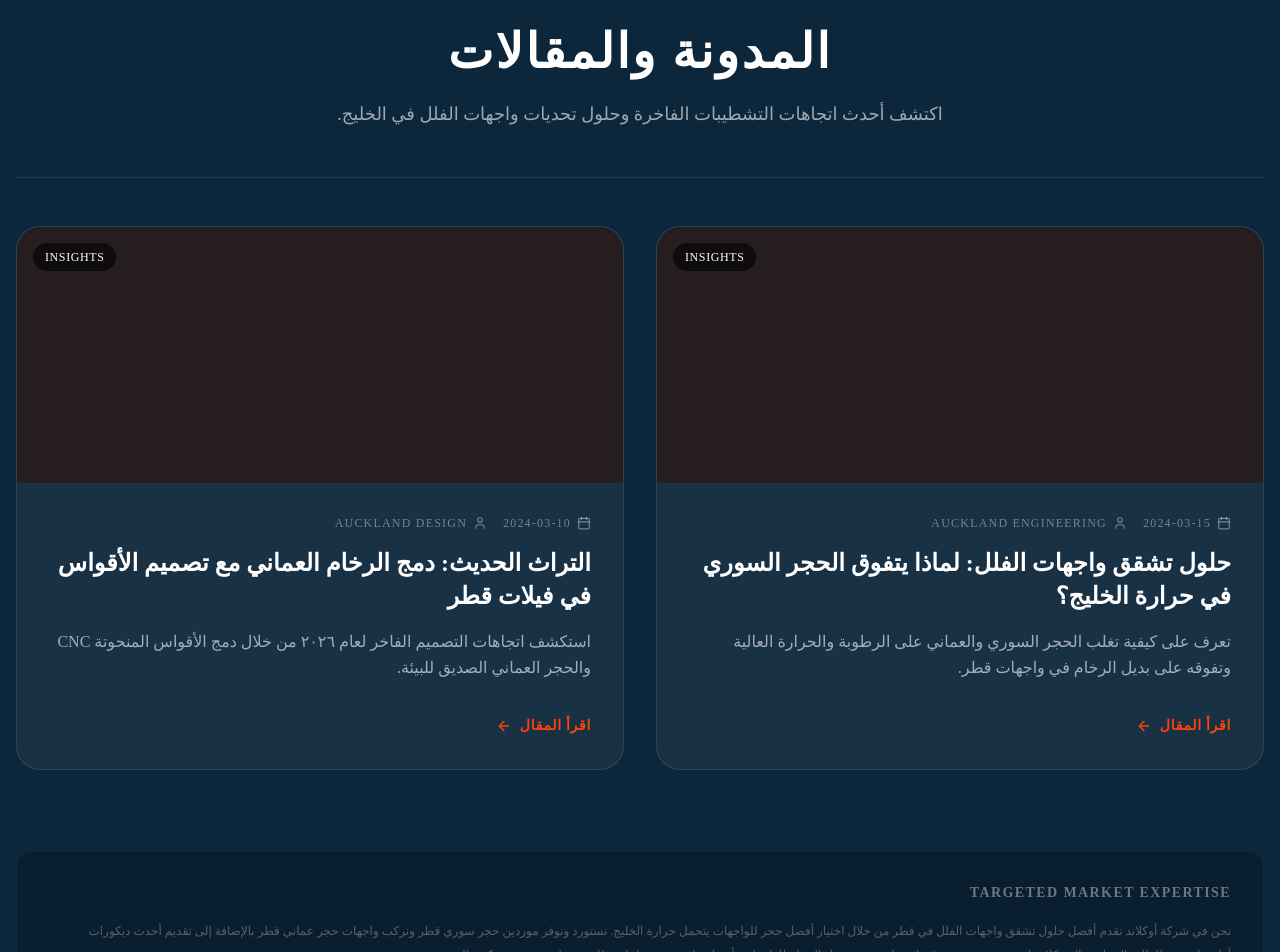
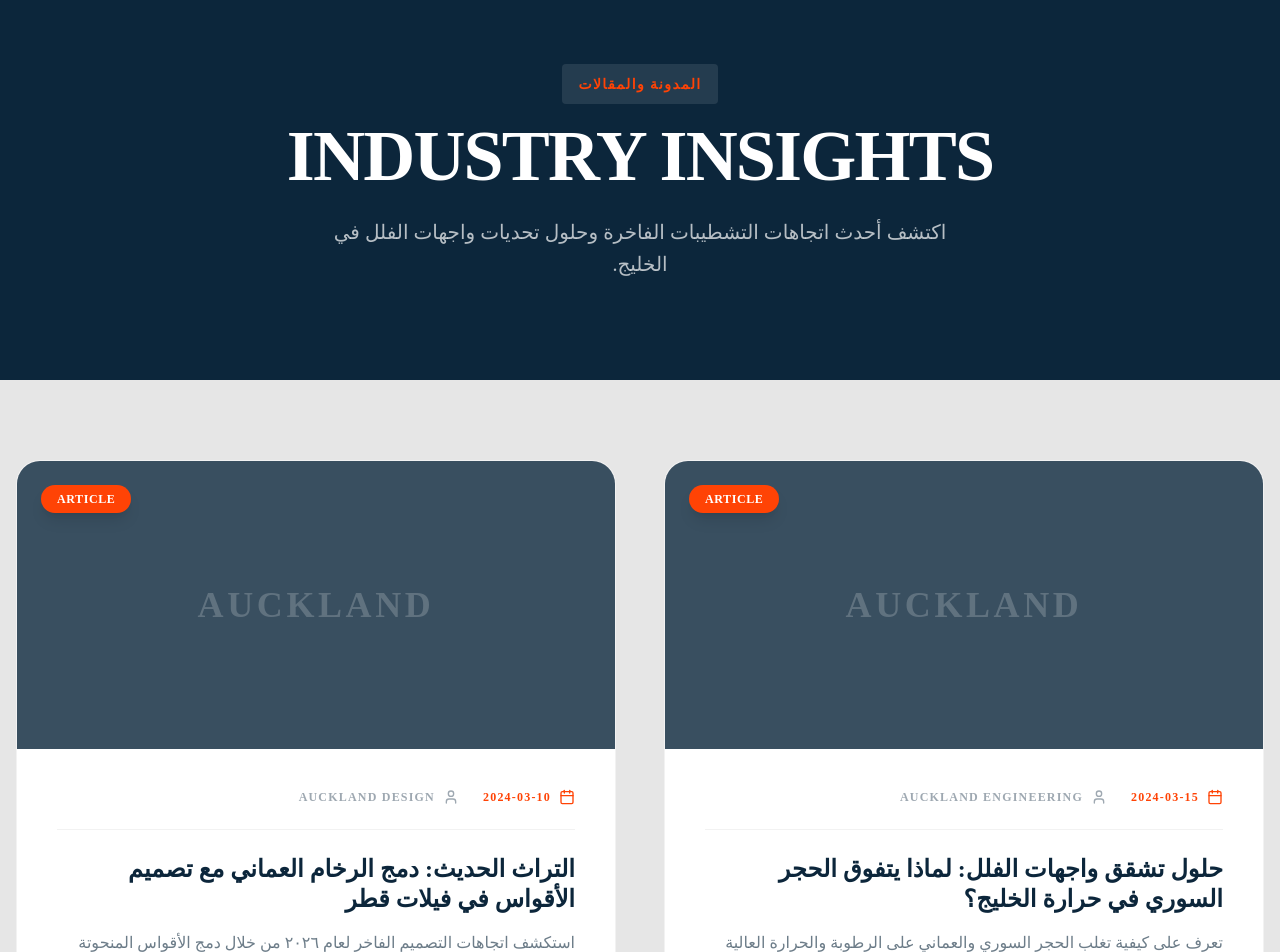
Before and after one commit to hammamsawalma/auckland, a Next.js app: page /ar/blog in a window 1280 px wide. Shown: the part 100-1052 px from the top of the page. Built offline with nearby package versions, Linux system fonts and the light colour scheme.

Commit message:
style: redesign calculator and blog to match main brand identity

```diff
--- a/src/app/[locale]/blog/page.tsx
+++ b/src/app/[locale]/blog/page.tsx
@@ -1,7 +1,11 @@
+"use client";
+
 import { useTranslations } from "next-intl";
 import { Link } from "@/i18n/routing";
 import { ArrowRight, Calendar, User } from "lucide-react";
-import Image from "next/image";
+import { Navbar } from "@/components/layout/Navbar";
+import { Footer } from "@/components/layout/Footer";
+import { motion } from "framer-motion";
 
 // Placeholder data for SEO articles
 const articles = [
@@ -32,56 +36,91 @@ export default function BlogPage({ params: { locale } }: { params: { locale: str
     const isAr = locale === 'ar';
 
     return (
-        <main className="min-h-screen bg-app-dark pt-32 pb-20 px-4">
-            <div className="max-w-7xl mx-auto border-b border-white/10 pb-12 mb-12">
-                <div className="text-center">
-                    <h1 className="text-4xl md:text-5xl font-bold text-white mb-6 uppercase tracking-wider">{t("title")}</h1>
-                    <p className="text-white/60 text-lg max-w-2xl mx-auto font-light leading-relaxed">
+        <div className="flex flex-col min-h-screen">
+            <Navbar />
+
+            <main className="flex-1">
+                {/* Hero Section */}
+                <section className="py-24 pt-32 lg:pt-40 bg-app-dark relative overflow-hidden h-fit lg:h-[60vh] flex flex-col justify-center">
+                    <div className="absolute top-0 right-0 w-1/2 h-full bg-white/5 rounded-l-[150px] opacity-50 pointer-events-none -z-10 transform translate-x-32 hidden lg:block"></div>
+
+                    <div className="container mx-auto px-4 max-w-6xl text-center">
+                        <motion.div
+                            initial={{ opacity: 0, y: 30 }}
+                            animate={{ opacity: 1, y: 0 }}
+                            transition={{ duration: 0.8 }}
+                            className="space-y-6"
+                        >
+                            <div className="inline-block px-4 py-2 bg-white/10 rounded-sm mb-4">
+                                <span className="text-app-acc text-sm font-bold uppercase tracking-widest">{t("title")}</span>
+                            </div>
+                            <h1 className="text-4xl md:text-5xl lg:text-7xl font-black text-white uppercase tracking-tight leading-none">
+                                INDUSTRY INSIGHTS
+                            </h1>
+                            <p className="text-xl text-white/70 font-light leading-relaxed max-w-2xl mx-auto">
                                 {t("subtitle")}
                             </p>
+                        </motion.div>
+                    </div>
+                </section>
+
+                <section className="py-20 bg-app-light relative overflow-hidden min-h-[50vh]">
+                    <div className="container mx-auto px-4 max-w-7xl">
+                        <div className="grid grid-cols-1 md:grid-cols-2 gap-8 lg:gap-12">
+                            {articles.map((article, idx) => (
+                                <motion.div
+                                    key={article.id}
+                                    initial={{ opacity: 0, y: 50 }}
+                                    whileInView={{ opacity: 1, y: 0 }}
+                                    transition={{ duration: 0.6, delay: idx * 0.1 }}
+                                    viewport={{ once: true }}
+                                    className="bg-white border border-black/5 rounded-3xl overflow-hidden hover:shadow-2xl hover:shadow-app-dark/10 transition-shadow duration-300 group"
+                                >
+                                    <div className="relative h-72 w-full bg-app-dark/5 overflow-hidden">
+                                        {/* Image placeholder */}
+                                        <div className="absolute inset-0 bg-app-dark/80 group-hover:scale-105 transition-transform duration-700 flex items-center justify-center">
+                                            <span className="text-white/20 font-heading font-black text-4xl uppercase tracking-widest">Auckland</span>
+                                        </div>
+                                        <div className="absolute top-6 left-6 bg-app-acc text-white px-4 py-1.5 rounded-full text-xs font-bold uppercase tracking-wider shadow-lg">
+                                            Article
                                         </div>
                                     </div>
 
-            <div className="max-w-7xl mx-auto grid grid-cols-1 md:grid-cols-2 gap-8">
-                {articles.map((article) => (
-                    <div key={article.id} className="bg-white/5 border border-white/10 rounded-3xl overflow-hidden hover:border-app-acc/50 transition-all duration-300 group">
-                        <div className="relative h-64 w-full bg-black/50 overflow-hidden">
-                            {/* In a real app, use the actual Next.js Image component with accurate src */}
-                            <div className="absolute inset-0 bg-app-acc/10 group-hover:scale-105 transition-transform duration-700"></div>
-                            <div className="absolute top-4 left-4 bg-black/60 backdrop-blur-md px-3 py-1.5 rounded-full text-xs text-white uppercase tracking-wider">
-                                Insights
-                            </div>
+                                    <div className="p-8 lg:p-10">
+                                        <div className="flex items-center gap-6 text-app-dark/40 text-xs font-bold uppercase tracking-widest mb-6 border-b border-black/5 pb-6">
+                                            <span className="flex items-center gap-2 text-app-acc"><Calendar className="w-4 h-4" /> {article.date}</span>
+                                            <span className="flex items-center gap-2"><User className="w-4 h-4" /> {article.author}</span>
                                         </div>
 
-                        <div className="p-8">
-                            <div className="flex items-center gap-4 text-white/40 text-xs uppercase tracking-widest mb-4">
-                                <span className="flex items-center gap-1.5"><Calendar className="w-3.5 h-3.5" /> {article.date}</span>
-                                <span className="flex items-center gap-1.5"><User className="w-3.5 h-3.5" /> {article.author}</span>
-                            </div>
-
-                            <h2 className="text-xl md:text-2xl font-bold text-white mb-4 leading-snug group-hover:text-app-acc transition-colors">
+                                        <h2 className="text-2xl font-black text-app-dark mb-4 leading-tight group-hover:text-app-acc transition-colors">
                                             {isAr ? article.titleAr : article.titleEn}
                                         </h2>
-                            <p className="text-white/60 font-light mb-8 leading-relaxed line-clamp-3">
+                                        <p className="text-app-dark/60 font-light mb-8 leading-relaxed line-clamp-3">
                                             {isAr ? article.excerptAr : article.excerptEn}
                                         </p>
 
-                            <Link href={`/blog/${article.id}`} className="inline-flex items-center gap-2 text-app-acc font-bold uppercase tracking-wider text-sm hover:text-white transition-colors">
+                                        <Link href={`/blog/${article.id}`} className="inline-flex items-center gap-2 text-app-acc font-bold uppercase tracking-wider text-sm hover:text-app-dark transition-colors mt-auto">
                                             {t("readMore")}
                                             <ArrowRight className="w-4 h-4 rtl:rotate-180" />
                                         </Link>
                                     </div>
-                    </div>
+                                </motion.div>
                             ))}
                         </div>
 
                         {/* SEO Text Footer for targeting Long Tail Keywords directly on page */}
-            <div className="max-w-7xl mx-auto mt-20 p-8 border border-white/5 bg-black/20 rounded-2xl">
-                <h2 className="text-white/40 text-sm font-bold uppercase tracking-widest mb-4">Targeted Market Expertise</h2>
-                <p className="text-white/30 text-xs leading-loose">
+                        <div className="max-w-7xl mx-auto mt-24 p-12 border-t border-app-dark/10 bg-white rounded-3xl shadow-xl">
+                            <div className="inline-block px-4 py-2 bg-app-light rounded-sm mb-6">
+                                <h2 className="text-app-acc text-xs font-bold uppercase tracking-widest relative z-10">Targeted Market Expertise</h2>
+                            </div>
+                            <p className="text-app-dark/60 text-sm leading-loose font-light max-w-4xl">
                                 {isAr ? "نحن في شركة أوكلاند نقدم أفضل حلول تشقق واجهات الفلل في قطر من خلال اختيار أفضل حجر للواجهات يتحمل حرارة الخليج. نستورد ونوفر موردين حجر سوري قطر ونركب واجهات حجر عماني قطر بالإضافة إلى تقديم أحدث ديكورات أرابيسك حجر للفلل والتصاميم النيو كلاسيك بحجر سوري. تفوق دائم على عيوب بديل الرخام للواجهات بأسعار تنافسية. تشطيبات فلل مستدامة وتوريد وتركيب الدوحة." : "Auckland Construction & Development offers premium heat resistant stone facades suitable for the Gulf. Avoid the pitfalls of GRC and synthetic materials with our natural stone installation in Qatar, featuring Omani marble and Syrian stone resilient to high humidity and temperatures. We specialize in luxury fit-out for modern heritage villas and CNC marble designs."}
                             </p>
                         </div>
+                    </div>
+                </section>
             </main>
+            <Footer />
+        </div>
     );
 }
```
Also changed, not shown: src/app/[locale]/calculator/page.tsx (+39 -5 lines), src/components/ui/FacadeCalculator.tsx (+12 -12 lines). Lines whose indentation alone changed are shown as unchanged.
